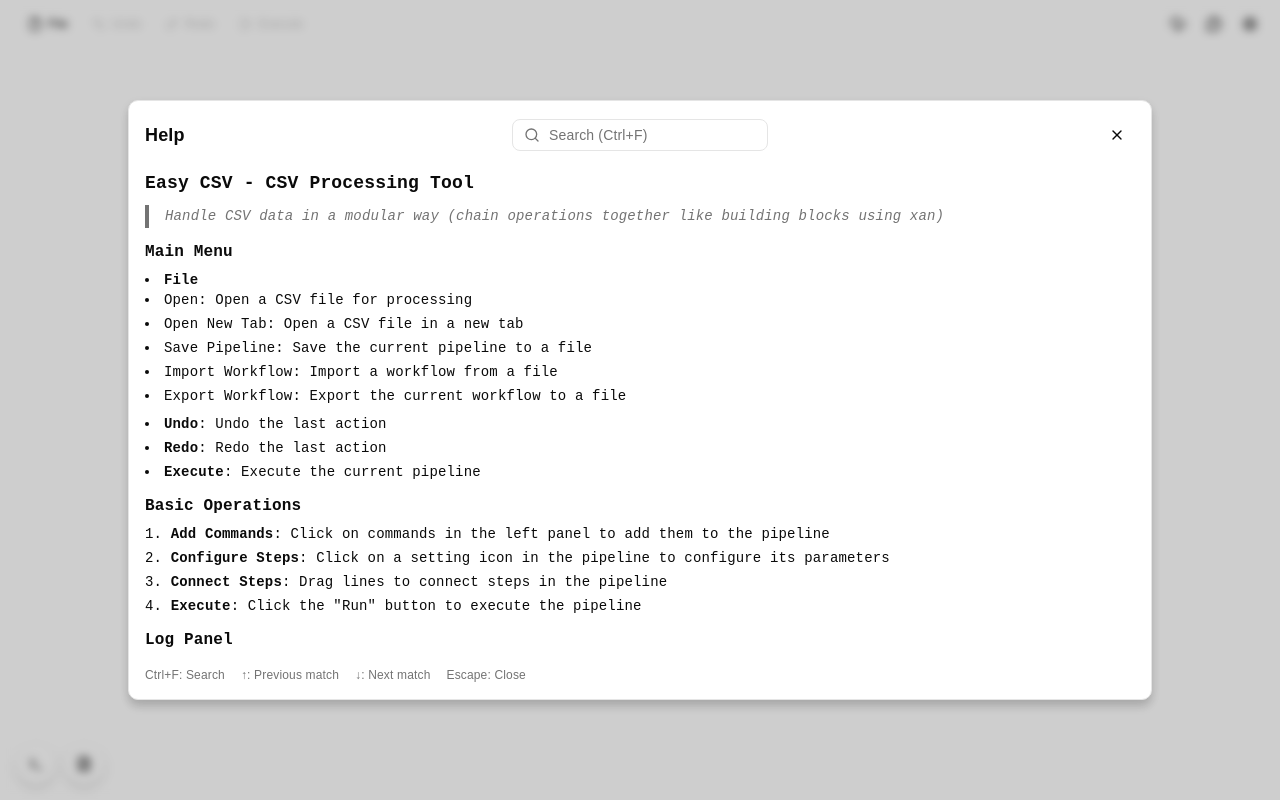
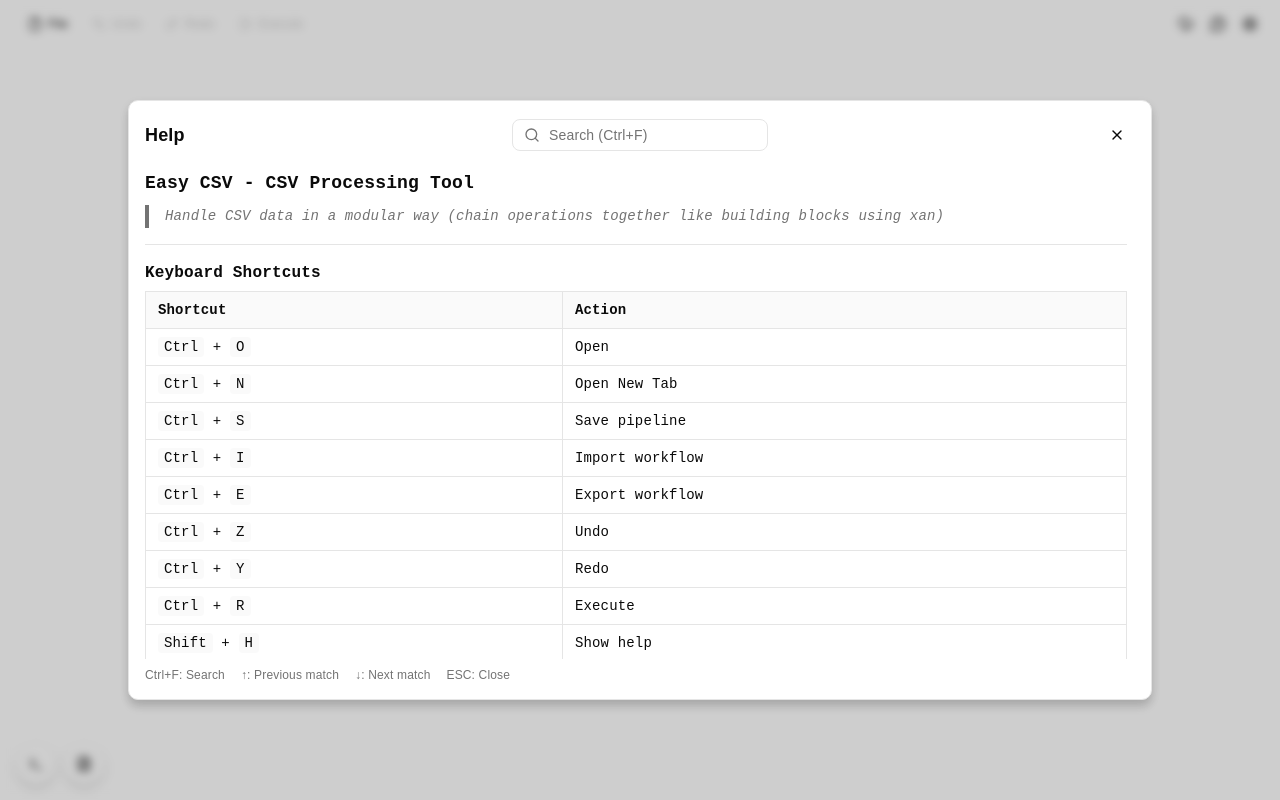
Before and after one commit to tansen87/easy-csv, a React (Vite) app: page / in a window 1280 px wide. Both pictures are taken after a click on the button 1214 px from the left and 24 px from the top of the page. Built offline with nearby package versions, Linux system fonts and the light colour scheme.

Commit message:
refactor: add shortcut key operations and move the update, help, and settings buttons to the MainMenu

```diff
--- a/src/App.tsx
+++ b/src/App.tsx
@@ -10,10 +10,6 @@ import {
   ChevronUp,
   ChevronRight,
   FileText,
-  CloudDownload,
-  RefreshCw,
-  Settings,
-  MessageCircleQuestionMark,
 } from "lucide-react";
 import { CommandList } from "@/components/CommandList";
 import { LogPanel } from "@/components/panel/LogPanel";
@@ -640,45 +636,17 @@ function App() {
               onSavePipeline={handleSavePipeline}
               onImportPipeline={handleImportPipeline}
               onExportPipeline={handleExportPipeline}
+              onHelp={() => {
+                setHelpCommandName("Help");
+                setHelpContent(appHelpContent);
+                setShowHelp(true);
+              }}
+              onCheckUpdate={checkForUpdates}
+              onShowSettings={() => setShowSettingsDialog(true)}
               isExecuting={isExecuting}
+              isCheckingUpdate={isCheckingUpdate}
               currentPipelineLength={getCurrentPipeline().length}
             />
-
-            {/* Center: Empty */}
-            <div className="flex-1" />
-
-            <div className="flex items-center rounded-md gap-2">
-              <button
-                onClick={checkForUpdates}
-                disabled={isCheckingUpdate}
-                className={`flex items-center px-1.5 py-1.5 rounded-md text-xs font-medium transition-colors ${isCheckingUpdate
-                  ? "text-primary opacity-70"
-                  : "text-primary hover:bg-primary/10"
-                  }`}
-              >
-                {isCheckingUpdate ? (
-                  <RefreshCw className="h-4 w-4 animate-spin" />
-                ) : (
-                  <CloudDownload className="h-4 w-4" />
-                )}
-              </button>
-              <button
-                onClick={() => {
-                  setHelpCommandName("Help");
-                  setHelpContent(appHelpContent);
-                  setShowHelp(true);
-                }}
-                className="flex items-center px-1.5 py-1.5 rounded-md text-xs font-medium text-primary hover:bg-primary/10 transition-colors"
-              >
-                <MessageCircleQuestionMark className="h-4 w-4" />
-              </button>
-              <button
-                onClick={() => setShowSettingsDialog(true)}
-                className="flex items-center px-1.5 py-1.5 rounded-md text-xs font-medium text-primary hover:bg-primary/10 transition-colors"
-              >
-                <Settings className="h-4 w-4" />
-              </button>
-            </div>
           </header>
 
           <main className="absolute inset-0 flex flex-col overflow-hidden">
--- a/src/components/help/HelpContent.ts
+++ b/src/components/help/HelpContent.ts
@@ -1,6 +1,26 @@
 export const helpContent = `
 ## Easy CSV - CSV Processing Tool
 > Handle CSV data in a modular way (chain operations together like building blocks using xan)
+
+---
+
+### Keyboard Shortcuts
+| Shortcut | Action |
+|----------|--------|
+| \`Ctrl\` + \`O\` | Open |
+| \`Ctrl\` + \`N\` | Open New Tab |
+| \`Ctrl\` + \`S\` | Save pipeline |
+| \`Ctrl\` + \`I\` | Import workflow |
+| \`Ctrl\` + \`E\` | Export workflow |
+| \`Ctrl\` + \`Z\` | Undo |
+| \`Ctrl\` + \`Y\` | Redo |
+| \`Ctrl\` + \`R\` | Execute |
+| \`Shift\` + \`H\` | Show help |
+| \`Shift\` + \`C\` | Check for updates |
+| \`Shift\` + \`S\` | Open settings |
+| \`F5\` | Refresh |
+
+---
 
 ### Main Menu
 - **File**
@@ -12,6 +32,11 @@ export const helpContent = `
 - **Undo**: Undo the last action
 - **Redo**: Redo the last action
 - **Execute**: Execute the current pipeline
+- **Help**: Show this help content
+- **Check Update**: Check for application updates
+- **Settings**: Open application settings
+
+---
 
 ### Basic Operations
 1. **Add Commands**: Click on commands in the left panel to add them to the pipeline
@@ -19,8 +44,12 @@ export const helpContent = `
 3. **Connect Steps**: Drag lines to connect steps in the pipeline
 4. **Execute**: Click the "Run" button to execute the pipeline
 
+---
+
 ### Log Panel
 View execution logs and debug information by clicking the log icon in the bottom-right corner.
+
+---
 
 ### Settings
 Customize the application:
--- a/src/components/help/HelpDialog.tsx
+++ b/src/components/help/HelpDialog.tsx
@@ -200,7 +200,7 @@ export const HelpDialog: React.FC<HelpDialogProps> = ({
           <span className="mr-4">Ctrl+F: Search</span>
           <span className="mr-4">↑: Previous match</span>
           <span className="mr-4">↓: Next match</span>
-          <span>Escape: Close</span>
+          <span>ESC: Close</span>
         </div>
       </div>
     </div>
--- a/src/components/menu/MainMenu.tsx
+++ b/src/components/menu/MainMenu.tsx
@@ -1,5 +1,20 @@
-import { File, Undo2, Redo2, Play, FolderOpen, FileText, Save, Upload, Download } from "lucide-react";
+import {
+  File,
+  Undo2,
+  Redo2,
+  Play,
+  FolderOpen,
+  FileText,
+  Save,
+  Upload,
+  Download,
+  CloudDownload,
+  RefreshCw,
+  Settings,
+  MessageCircleQuestionMark,
+} from "lucide-react";
 import { PipelineStep } from "@/types/xan";
+import { useKeyboardShortcuts } from "@/hooks/KeyboardShortcuts";
 
 interface MainMenuProps {
   activeMenu: "file" | null;
@@ -16,7 +31,11 @@ interface MainMenuProps {
   onSavePipeline: () => void;
   onImportPipeline: () => void;
   onExportPipeline: () => void;
+  onHelp: () => void;
+  onCheckUpdate: () => void;
+  onShowSettings: () => void;
   isExecuting: boolean;
+  isCheckingUpdate: boolean;
   currentPipelineLength: number;
 }
 
@@ -35,11 +54,37 @@ export function MainMenu({
   onSavePipeline,
   onImportPipeline,
   onExportPipeline,
+  onHelp,
+  onCheckUpdate,
+  onShowSettings,
   isExecuting,
+  isCheckingUpdate,
   currentPipelineLength,
 }: MainMenuProps) {
+  useKeyboardShortcuts(
+    {
+      onOpenFile,
+      onOpenNewTabWithFile,
+      onSavePipeline,
+      onImportPipeline,
+      onExportPipeline,
+      onUndo,
+      onRedo,
+      onExecute,
+      onHelp,
+      onCheckUpdate,
+      onShowSettings,
+    },
+    {
+      undoStackLength: undoStack.length,
+      redoStackLength: redoStack.length,
+      currentPipelineLength,
+      isExecuting,
+    },
+  );
+
   return (
-    <div className="relative">
+    <div className="relative w-full">
       <div className="flex rounded-md">
         <div className="relative">
           <button
@@ -55,7 +100,8 @@ export function MainMenu({
                 }
               }
             }}
-            className={`flex items-center gap-1.5 px-3 py-1.5 rounded-md text-xs font-medium transition-colors ${activeMenu === "file"
+            className={`flex items-center gap-1.5 px-3 py-1.5 rounded-md text-xs font-medium transition-colors ${
+              activeMenu === "file"
                 ? "bg-accent text-foreground"
                 : "text-primary hover:text-primary hover:bg-primary/10"
             }`}
@@ -92,7 +138,8 @@ export function MainMenu({
                   setActiveMenu(null);
                 }}
                 disabled={currentPipelineLength === 0}
-                className={`flex items-center gap-2 w-full px-3 py-1.5 text-xs font-medium transition-colors ${currentPipelineLength === 0
+                className={`flex items-center gap-2 w-full px-3 py-1.5 text-xs font-medium transition-colors ${
+                  currentPipelineLength === 0
                     ? "text-muted-foreground/40 cursor-not-allowed"
                     : "text-muted-foreground hover:text-foreground hover:bg-accent"
                 }`}
@@ -116,7 +163,8 @@ export function MainMenu({
                   setActiveMenu(null);
                 }}
                 disabled={currentPipelineLength === 0}
-                className={`flex items-center gap-2 w-full px-3 py-1.5 text-xs font-medium transition-colors ${currentPipelineLength === 0
+                className={`flex items-center gap-2 w-full px-3 py-1.5 text-xs font-medium transition-colors ${
+                  currentPipelineLength === 0
                     ? "text-muted-foreground/40 cursor-not-allowed"
                     : "text-muted-foreground hover:text-foreground hover:bg-accent"
                 }`}
@@ -133,7 +181,8 @@ export function MainMenu({
           <button
             onClick={onUndo}
             disabled={undoStack.length === 0}
-            className={`flex items-center gap-1.5 px-3 py-1.5 rounded-md text-xs font-medium transition-colors ${undoStack.length === 0
+            className={`flex items-center gap-1.5 px-3 py-1.5 rounded-md text-xs font-medium transition-colors ${
+              undoStack.length === 0
                 ? "text-muted-foreground/40 cursor-not-allowed"
                 : "text-primary hover:bg-primary/10"
             }`}
@@ -144,7 +193,8 @@ export function MainMenu({
           <button
             onClick={onRedo}
             disabled={redoStack.length === 0}
-            className={`flex items-center gap-1.5 px-3 py-1.5 rounded-md text-xs font-medium transition-colors ${redoStack.length === 0
+            className={`flex items-center gap-1.5 px-3 py-1.5 rounded-md text-xs font-medium transition-colors ${
+              redoStack.length === 0
                 ? "text-muted-foreground/40 cursor-not-allowed"
                 : "text-primary hover:bg-primary/10"
             }`}
@@ -157,7 +207,8 @@ export function MainMenu({
         <button
           onClick={onExecute}
           disabled={currentPipelineLength === 0 || isExecuting}
-          className={`flex items-center gap-1.5 px-3 py-1.5 rounded-md text-xs font-medium transition-colors ${isExecuting
+          className={`flex items-center gap-1.5 px-3 py-1.5 rounded-md text-xs font-medium transition-colors ${
+            isExecuting
               ? "text-primary opacity-70"
               : currentPipelineLength === 0
                 ? "text-muted-foreground/40 cursor-not-allowed"
@@ -179,6 +230,40 @@ export function MainMenu({
             </>
           )}
         </button>
+
+        {/* Spacer */}
+        <div className="flex-1" />
+
+        {/* Right side buttons */}
+        <div className="flex items-center rounded-md gap-1">
+          <button
+            onClick={onCheckUpdate}
+            disabled={isCheckingUpdate}
+            className={`flex items-center px-1.5 py-1.5 rounded-md text-xs font-medium transition-colors ${
+              isCheckingUpdate
+                ? "text-primary opacity-70"
+                : "text-primary hover:bg-primary/10"
+            }`}
+          >
+            {isCheckingUpdate ? (
+              <RefreshCw className="h-4 w-4 animate-spin" />
+            ) : (
+              <CloudDownload className="h-4 w-4" />
+            )}
+          </button>
+          <button
+            onClick={onHelp}
+            className="flex items-center px-1.5 py-1.5 rounded-md text-xs font-medium text-primary hover:bg-primary/10 transition-colors"
+          >
+            <MessageCircleQuestionMark className="h-4 w-4" />
+          </button>
+          <button
+            onClick={onShowSettings}
+            className="flex items-center px-1.5 py-1.5 rounded-md text-xs font-medium text-primary hover:bg-primary/10 transition-colors"
+          >
+            <Settings className="h-4 w-4" />
+          </button>
+        </div>
       </div>
     </div>
   );
--- /dev/null
+++ b/src/hooks/KeyboardShortcuts.ts
@@ -0,0 +1,77 @@
+import { useEffect } from 'react';
+
+interface KeyboardShortcutCallbacks {
+  onOpenFile: () => void;
+  onOpenNewTabWithFile: () => void;
+  onSavePipeline: () => void;
+  onImportPipeline: () => void;
+  onExportPipeline: () => void;
+  onUndo: () => void;
+  onRedo: () => void;
+  onExecute: () => void;
+  onHelp: () => void;
+  onCheckUpdate: () => void;
+  onShowSettings: () => void;
+}
+
+interface KeyboardShortcutState {
+  undoStackLength: number;
+  redoStackLength: number;
+  currentPipelineLength: number;
+  isExecuting: boolean;
+}
+
+export function useKeyboardShortcuts(
+  callbacks: KeyboardShortcutCallbacks,
+  state: KeyboardShortcutState
+) {
+  useEffect(() => {
+    const handleKeyDown = (e: KeyboardEvent) => {
+      // Check if user is typing in an input/textarea
+      if (e.target instanceof HTMLInputElement || e.target instanceof HTMLTextAreaElement) {
+        return;
+      }
+
+      const ctrl = e.ctrlKey || e.metaKey;
+      const shift = e.shiftKey;
+
+      if (ctrl && e.key === 'o') {
+        e.preventDefault();
+        callbacks.onOpenFile();
+      } else if (ctrl && e.key === 'n') {
+        e.preventDefault();
+        callbacks.onOpenNewTabWithFile();
+      } else if (ctrl && e.key === 's') {
+        e.preventDefault();
+        if (state.currentPipelineLength > 0) callbacks.onSavePipeline();
+      } else if (ctrl && e.key === 'i') {
+        e.preventDefault();
+        callbacks.onImportPipeline();
+      } else if (ctrl && e.key === 'e') {
+        e.preventDefault();
+        if (state.currentPipelineLength > 0) callbacks.onExportPipeline();
+      } else if (ctrl && e.key === 'z') {
+        e.preventDefault();
+        if (state.undoStackLength > 0) callbacks.onUndo();
+      } else if (ctrl && e.key === 'y') {
+        e.preventDefault();
+        if (state.redoStackLength > 0) callbacks.onRedo();
+      } else if (ctrl && e.key === 'r') {
+        e.preventDefault();
+        if (state.currentPipelineLength > 0 && !state.isExecuting) callbacks.onExecute();
+      } else if (shift && e.key === 'H') {
+        e.preventDefault();
+        callbacks.onHelp();
+      } else if (shift && e.key === 'C') {
+        e.preventDefault();
+        callbacks.onCheckUpdate();
+      } else if (shift && e.key === 'S') {
+        e.preventDefault();
+        callbacks.onShowSettings();
+      }
+    };
+
+    window.addEventListener('keydown', handleKeyDown);
+    return () => window.removeEventListener('keydown', handleKeyDown);
+  }, [callbacks, state]);
+}
```
Lines whose indentation alone changed are shown as unchanged.
